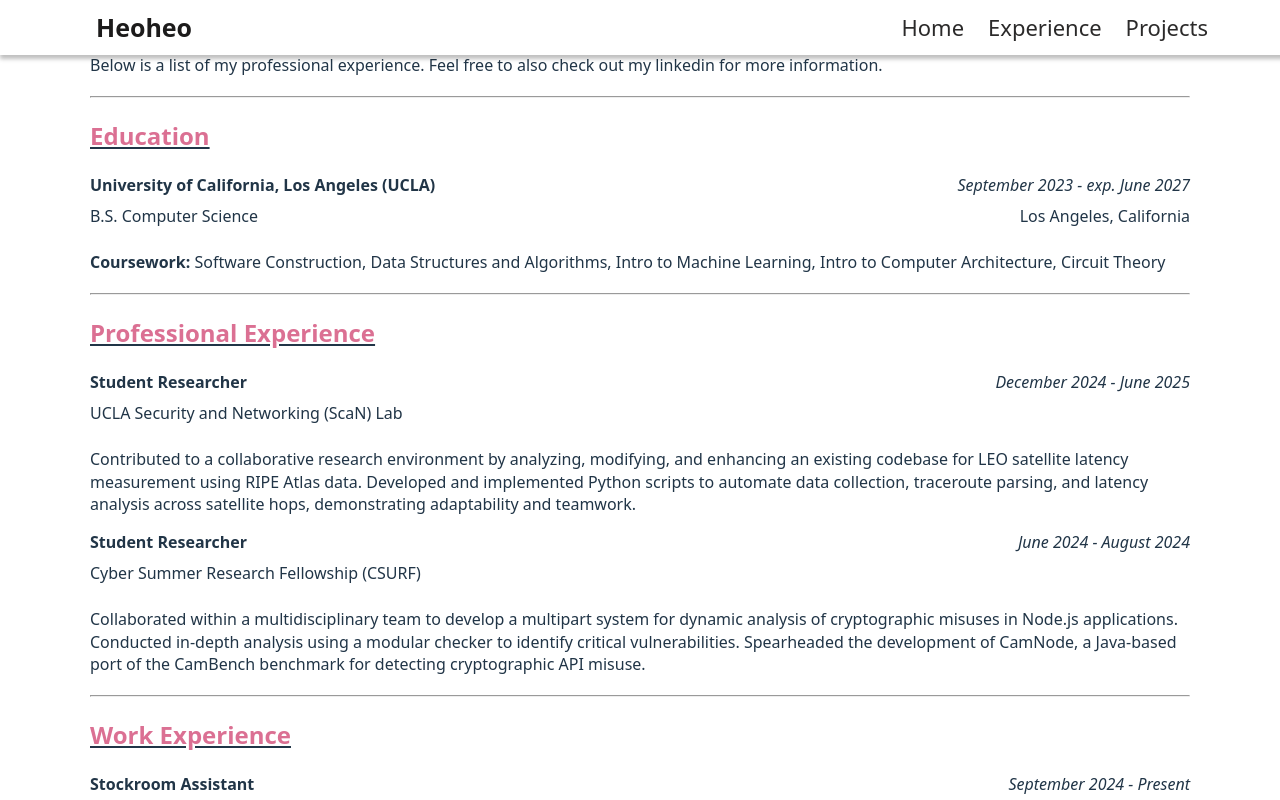
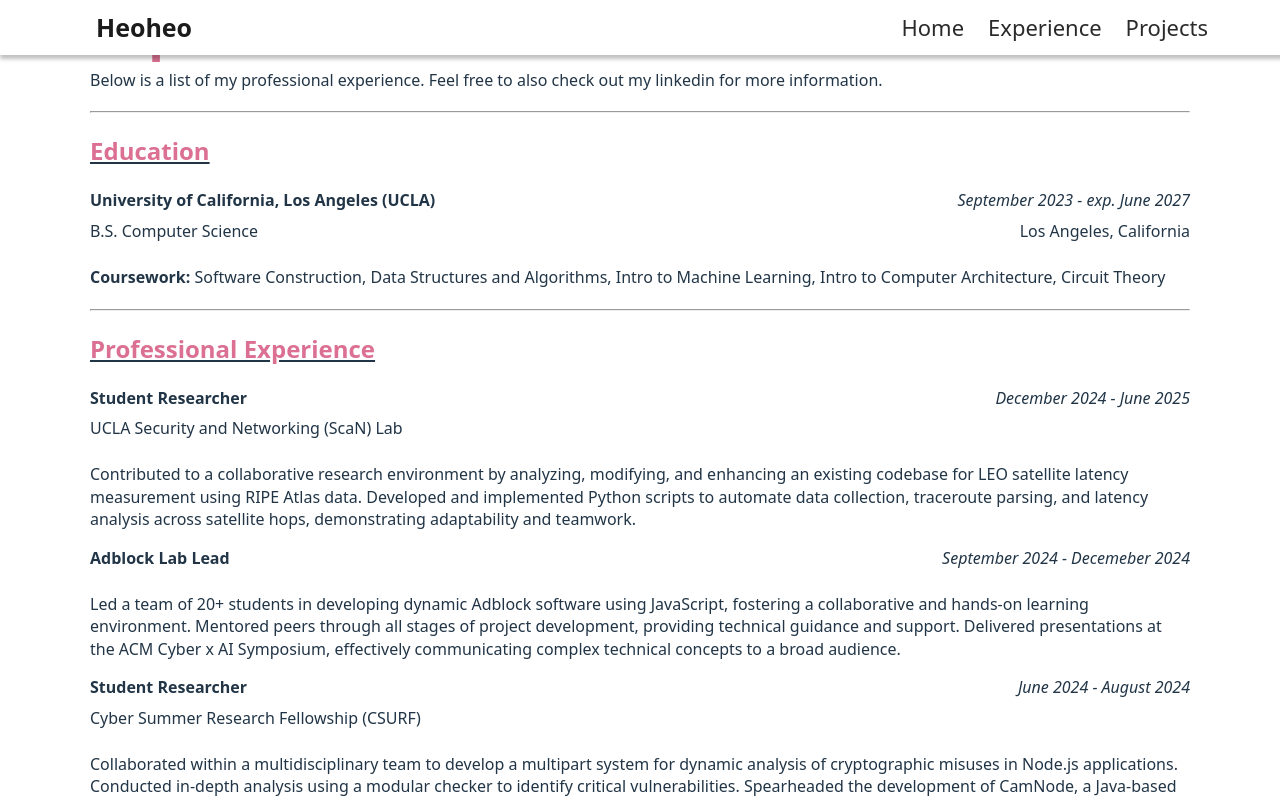
Before and after one commit to He0he0/Heoheo, a React (Vite) app in the folder portfolio/: page /experience in a window 1280 px wide. Shown: the top 800 px of the page. Built offline with nearby package versions, Linux system fonts and the light colour scheme.

Commit message:
Updated experience page.

```diff
--- a/portfolio/src/Experience.css
+++ b/portfolio/src/Experience.css
@@ -20,7 +20,7 @@
 
 .content-wrapper{
   max-width: 1100px;
-  margin-top: 25rem;
+  margin-top: 35rem;
 }
 
 .content-wrapper h2,h1
--- a/portfolio/src/Experience.jsx
+++ b/portfolio/src/Experience.jsx
@@ -42,6 +42,19 @@
                     Contributed to a collaborative research environment by analyzing, modifying, and enhancing an existing codebase for LEO satellite latency measurement using RIPE Atlas data.
                     Developed and implemented Python scripts to automate data collection, traceroute parsing, and latency analysis across satellite hops, demonstrating adaptability and teamwork.
                 </p>
+                <div className="experience-card">
+                    <div className="experience-left">
+                        <b><p>Adblock Lab Lead</p></b>
+                    </div>
+                    <div className="experience-right">
+                        <i><p>September 2024  - Decemeber 2024</p></i>
+                    </div>
+                </div>
+                <p>
+                    Led a team of 20+ students in developing dynamic Adblock software using JavaScript, fostering a collaborative and hands-on learning environment.
+                    Mentored peers through all stages of project development, providing technical guidance and support.
+                    Delivered presentations at the ACM Cyber x AI Symposium, effectively communicating complex technical concepts to a broad audience.
+                 </p>
                 <div className="experience-card">
                     <div className="experience-left">
                         <b><p>Student Researcher</p></b>
```
